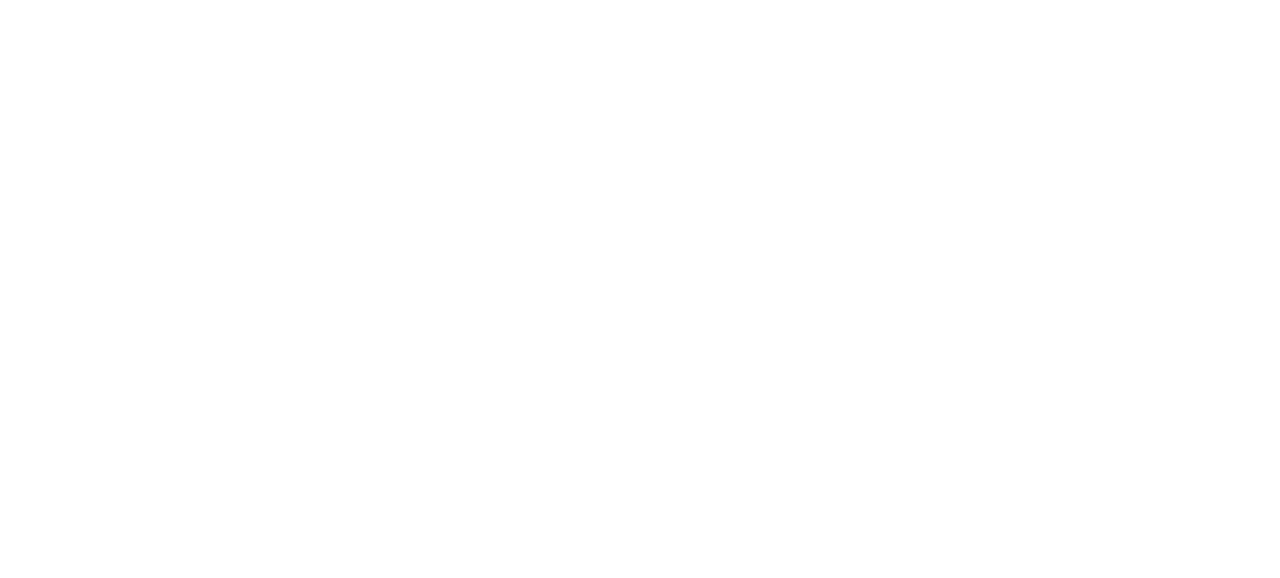
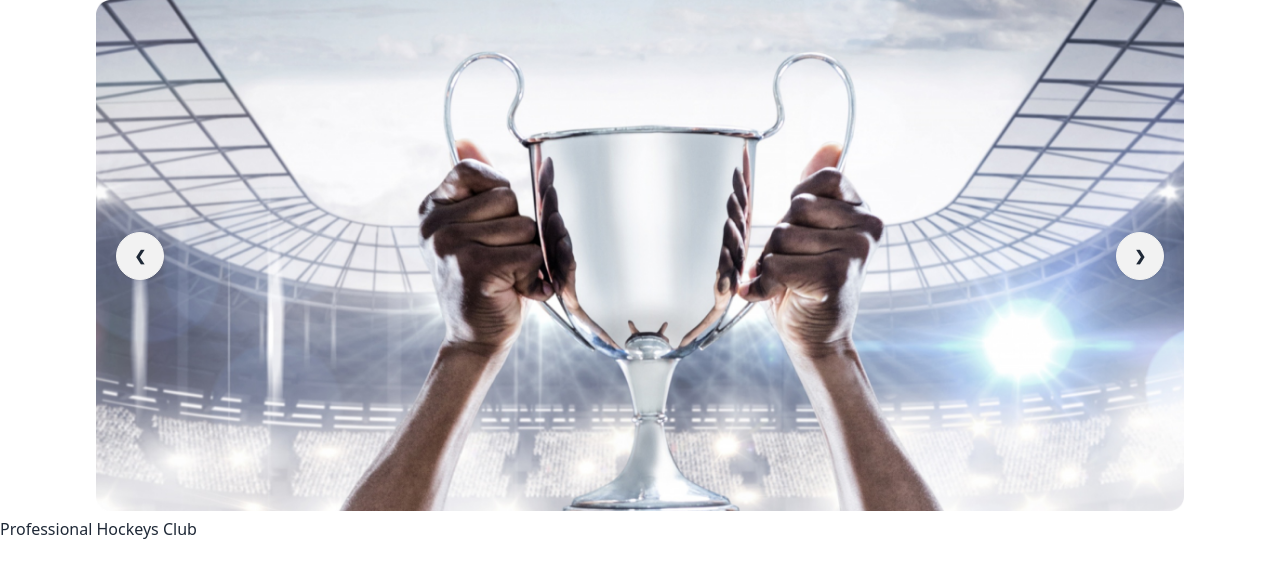
Before and after one commit to SalminWEB9-1709/index, a plain HTML site: page index.html in a window 1280 px wide. Drawn offline with nearby package versions, Linux system fonts and the light colour scheme.

Commit message:
added Banner

```diff
--- a/index.html
+++ b/index.html
@@ -19,14 +19,36 @@
 
 </head>
 <body>
+
+
     <!-- Header section start from here -->
     <header>
 
+<!--nav bar -->
+
+       <nav>
+
+
+
+
+
+        <div class="container max-auto lg:px-24 px-8">
+        <div class="carousel w-full">
+        <div id="slide2" class="carousel-item relative w-full">
+              <img src="Images/1.png" class="w-full" />
+              <div class="absolute flex justify-between transform -translate-y-1/2 left-5 right-5 top-1/2">
+                <a href="#slide1" class="btn btn-circle">❮</a>
+                <a href="#slide3" class="btn btn-circle">❯</a>
+              </div>
+            </div>
     </header>
 
 <!-- Main section start from here -->
 
     <main>
+        <div>
+            <h2>Professional Hockeys Club</h2>
+        </div>
 
     </main>
 
```
